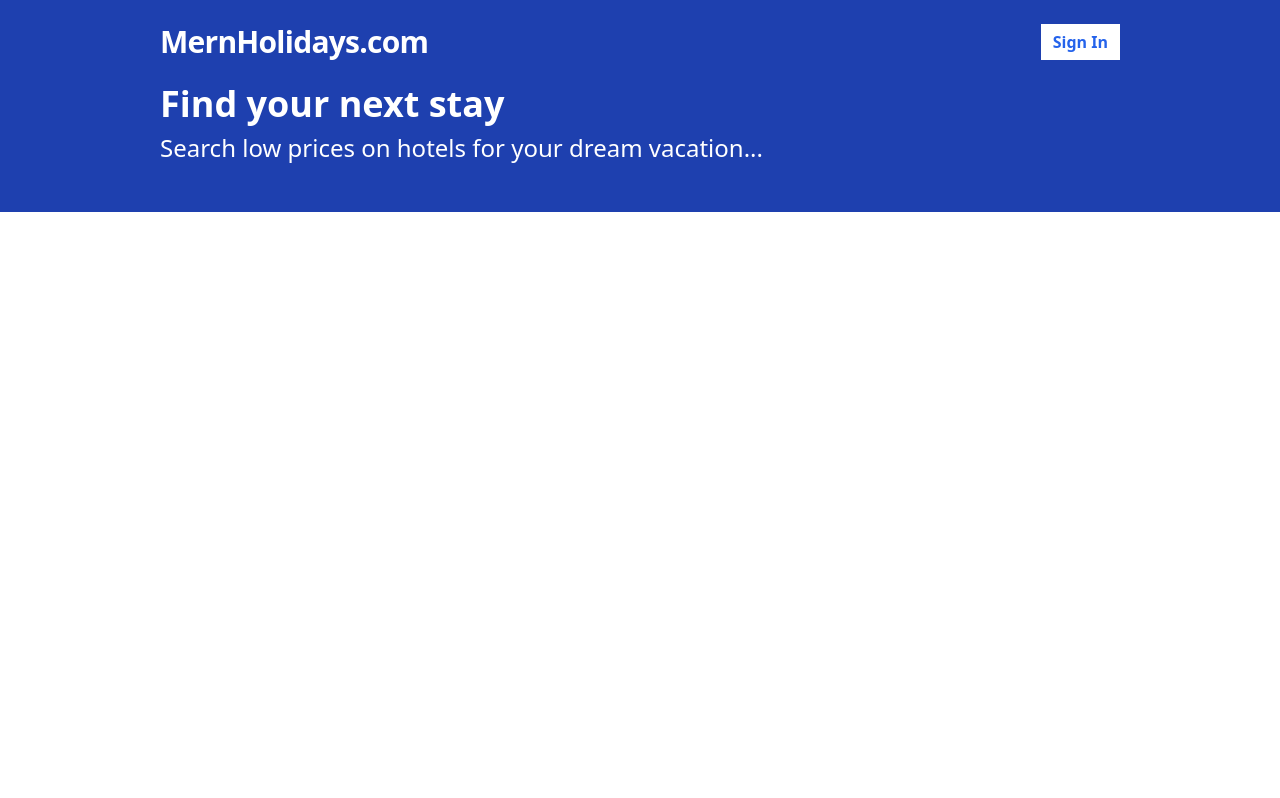
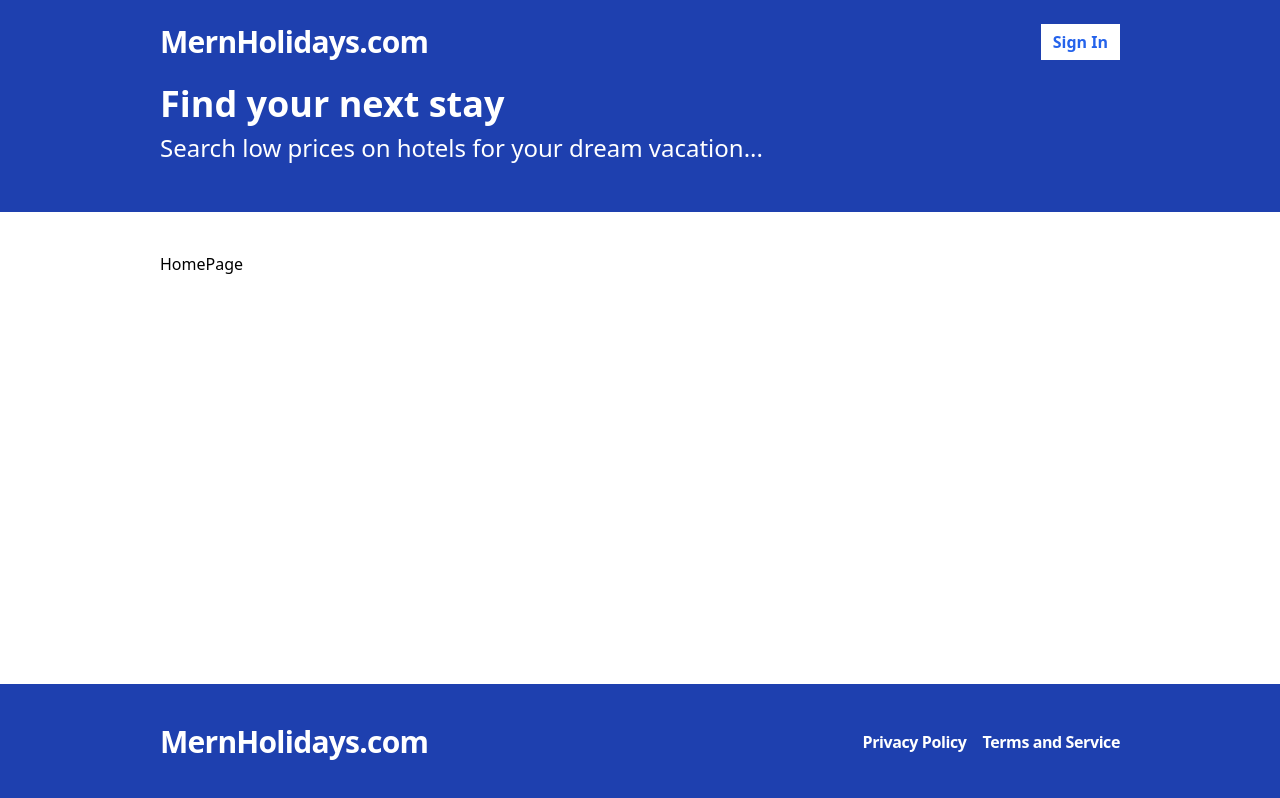
Before and after one commit to Ashwin-V-17/Booking-app, a React (Vite) app in the folder Frontend/: page / in a window 1280 px wide. Built offline with nearby package versions, Linux system fonts and the light colour scheme.

Commit message:
Added footer and props

```diff
--- a/Frontend/src/App.tsx
+++ b/Frontend/src/App.tsx
@@ -9,8 +9,12 @@
   return (
     <Router>
       <Routes>
-         <Route path="/" element={<Layout></Layout>}/>
-        <Route path="/search" element={<>Search Page</>}/>
+         <Route path="/" element={<Layout>
+          <p>HomePage</p>
+         </Layout>}/>
+        <Route path="/search" element={<Layout>
+          <p>SearchPage</p>
+         </Layout>}/>
         <Route path="*" element={<Navigate to="/"></Navigate>}/>
 
       </Routes>
--- /dev/null
+++ b/Frontend/src/components/footer.tsx
@@ -0,0 +1,17 @@
+const Footer=()=>{
+    return(
+      <div className="bg-blue-800 py-10">
+        <div className="container mx-auto flex justify-between items-center">
+         <span className="text-3xl text-white font-bold tracking-tight">
+            MernHolidays.com
+         </span>
+         <span className="text-white font-bold tracking-tight flex gap-4">
+            <p className="cursor-pointer">Privacy Policy</p>
+            <p className="cursor-pointer">Terms and Service</p>
+         </span>
+        </div>
+
+      </div>
+    );
+};
+export default Footer;
--- a/Frontend/src/layouts/Layout.tsx
+++ b/Frontend/src/layouts/Layout.tsx
@@ -1,10 +1,17 @@
+import React from "react";
 import Header from "../components/Header";
 import Hero from "../components/Hero";
-const Layout=()=>{
+import Footer from "../components/footer";
+interface props{
+  children:React.ReactNode;
+}
+const Layout=({children}:props)=>{
     return(
         <div className="flex flex-col min-h-screen">
           <Header/>
           <Hero/>
+          <div className="container mx-auto py-10 flex-1">{children}</div>
+          <Footer/>
         </div>
     );
 }
```
